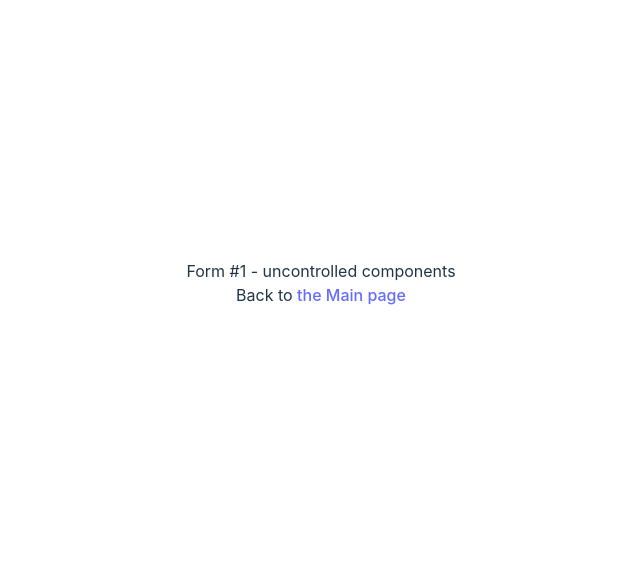
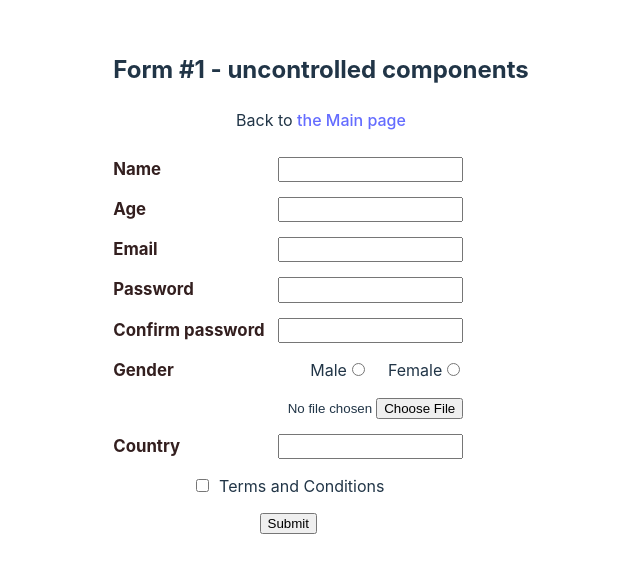
Before and after one commit to Gunsnfnr/rss-react-2024-q3-forms, a React (Vite) app: page /form1 in a window 1280 px wide. Shown: the part 117-690 px from the top of the page, without its empty margins (319-959 px from the left). Built offline with nearby package versions, Linux system fonts and the light colour scheme.

Commit message:
feat: add form1 layout

```diff
--- /dev/null
+++ b/src/components/Form1/Form1.module.css
@@ -0,0 +1,48 @@
+.mb25 {
+  margin-bottom: 25px;
+}
+.form1 {
+  display: flex;
+  flex-direction: column;
+  gap: 15px;
+  align-items: center;
+  width: 350px;
+}
+
+.name,
+.age,
+.email,
+.password,
+.confirm_password,
+.country,
+.gender {
+  display: flex;
+  flex-direction: row;
+  justify-content: space-between;
+  width: 100%;
+}
+
+.name,
+.age,
+.email,
+.password,
+.confirm_password,
+.country,
+.gender > :not(.genders) {
+  color: #331f1f;
+  font-weight: 700;
+  font-size: 1.05rem;
+}
+
+.pr20 {
+  padding-right: 20px;
+}
+
+.mr10 {
+  margin-right: 10px;
+}
+.uploadImage {
+  align-self: self-start;
+  width: 180px;
+  direction: rtl;
+}
--- a/src/components/Form1/Form1.tsx
+++ b/src/components/Form1/Form1.tsx
@@ -1,12 +1,69 @@
 import { Link } from 'react-router-dom';
+import _ from './Form1.module.css';
 
 const Form1 = () => {
   return (
     <>
-      <div>Form #1 - uncontrolled components</div>
-      <div>
+      <h2>Form #1 - uncontrolled components</h2>
+      <div className={_.mb25}>
         Back to <Link to="/">the Main page</Link>
       </div>
+
+      <form className={_.form1}>
+        <label htmlFor="name" className={_.name}>
+          Name
+          <input type="text" id="name" name="name" />
+        </label>
+
+        <label htmlFor="age" className={_.age}>
+          Age
+          <input type="number" id="age" name="age" min={0} />
+        </label>
+
+        <label htmlFor="email" className={_.email}>
+          Email
+          <input type="text" id="email" name="email" />
+        </label>
+
+        <label htmlFor="password" className={_.password}>
+          Password
+          <input type="text" id="password" name="password" />
+        </label>
+
+        <label htmlFor="confirm_password" className={_.confirm_password}>
+          Confirm password
+          <input type="text" id="confirm_password" name="confirm_password" />
+        </label>
+
+        <div className={_.gender}>
+          <span>Gender</span>
+
+          <div className={_.genders}>
+            <label htmlFor="gender_m" className={_.pr20}>
+              Male
+              <input type="radio" id="gender_m" name="gender" value="male" />
+            </label>
+            <label htmlFor="gender_f">
+              Female
+              <input type="radio" id="gender_f" name="gender" value="female" />
+            </label>
+          </div>
+        </div>
+
+        <input className={_.uploadImage} type="file" name="image" id="image" accept="image/png, image/jpeg" />
+
+        <label htmlFor="country" className={_.country}>
+          Country
+          <input type="text" id="country" name="country" />
+        </label>
+
+        <label htmlFor="terms" className={_.terms}>
+          <input type="checkbox" id="terms" name="terms" className={_.mr10} />
+          Terms and Conditions
+        </label>
+
+        <input type="submit" value="Submit" />
+      </form>
     </>
   );
 };
--- a/src/components/Main/Main.tsx
+++ b/src/components/Main/Main.tsx
@@ -3,7 +3,7 @@ import { Link } from 'react-router-dom';
 const Main = () => {
   return (
     <>
-      <div>Main</div>
+      <h2>Main</h2>
       <div>
         <Link to="/form1">Form1 (uncontrolled components)</Link>
       </div>
```
